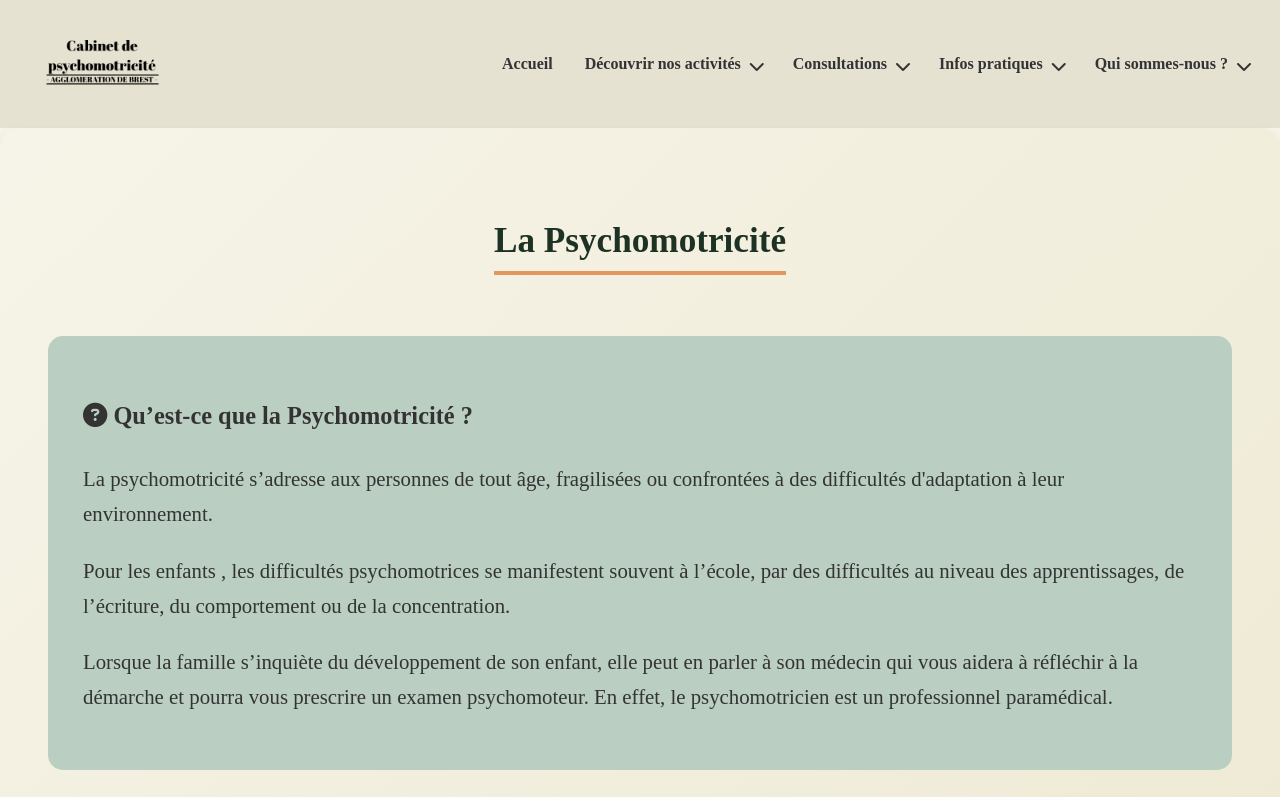
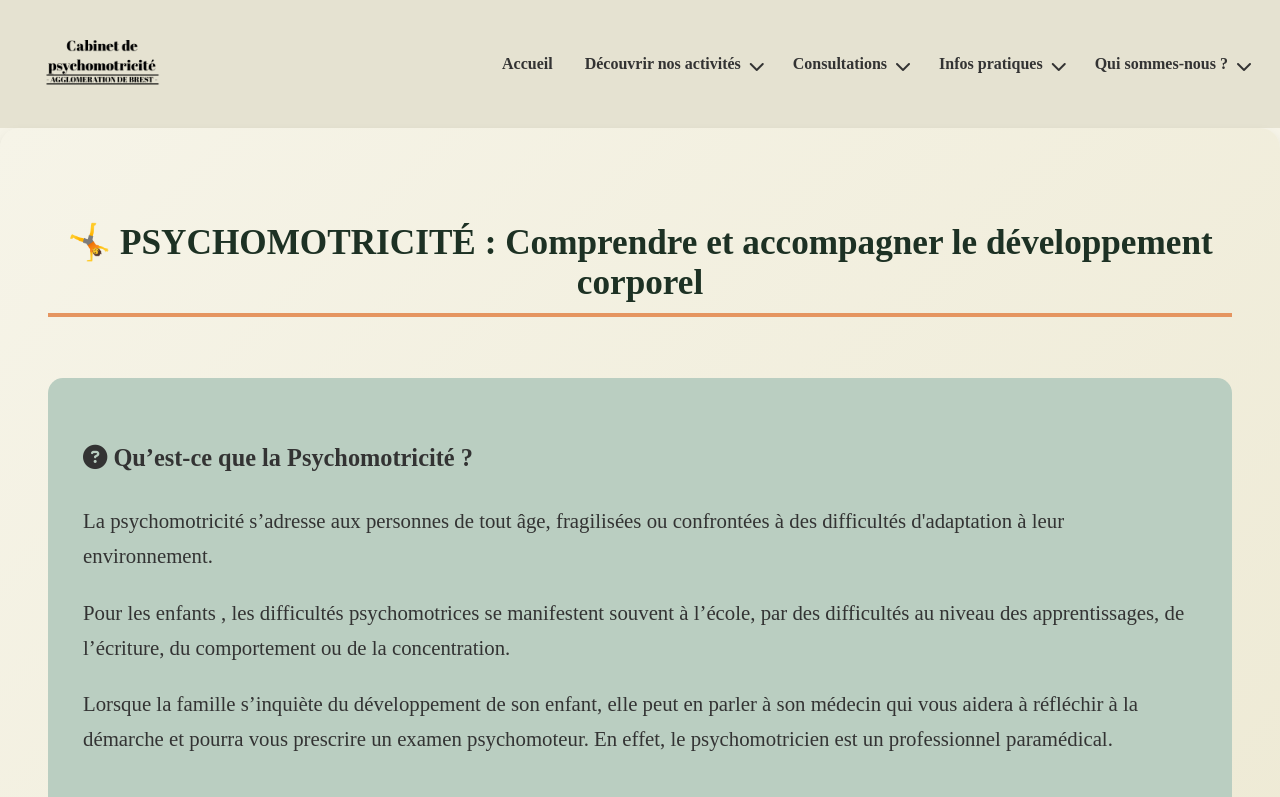
Before and after one commit to mompm/Spring-psychomotricite, an Angular app in the folder frontend/: page /activities in a window 1280 px wide. Shown: the top 797 px of the page. Built offline with nearby package versions, Linux system fonts and the light colour scheme.

Commit message:
quelque améliorations

```diff
--- a/frontend/src/app/activities/activities.component.html
+++ b/frontend/src/app/activities/activities.component.html
@@ -3,7 +3,8 @@
   <!-- Section Psychomotricité -->
   <section id="psychomotricite" class="activite-section">
     <div class="section-header">
-      <h2>La Psychomotricité</h2>
+      <h2>🤸 PSYCHOMOTRICITÉ : Comprendre et accompagner le développement corporel
+      </h2>
     </div>
     <div class="section-content">
       <section class="section section1">
@@ -107,7 +108,7 @@
   <!-- Section Relaxation -->
   <section id="relaxation" class="activite-section">
     <div class="section-header">
-        <h2>🧘‍♂️ Comprendre et Intégrer la Relaxation</h2>
+        <h2>🧘‍♂️ RELAXATION : Comprendre et apprivoiser le lâcher-prise</h2>
     </div>
 
     <div class="section-content">
```
